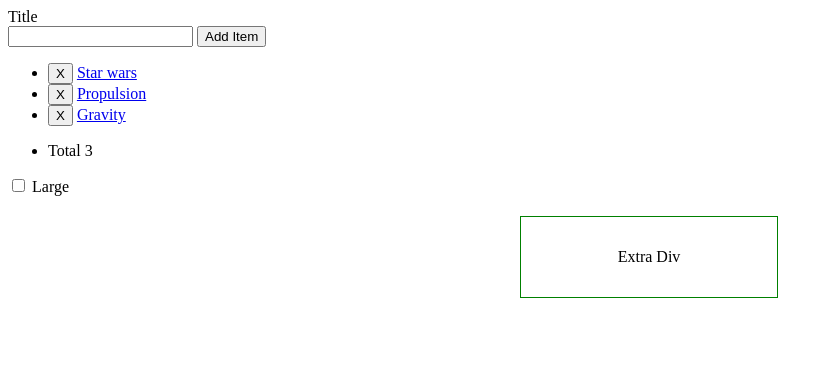
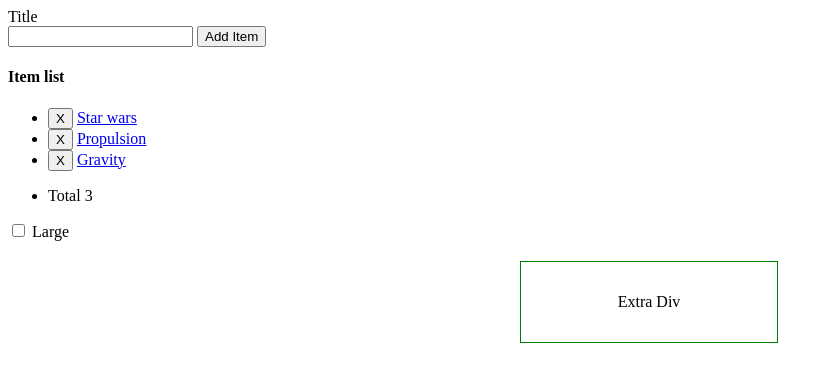
Before and after one commit to tmorozov/try-vue, a plain HTML site: page index.html in a window 1280 px wide. Shown: the whole page, without its empty margins (0-833 px from the left). Drawn offline with Linux system fonts and the light colour scheme.

Commit message:
conditions in dom

```diff
--- a/index.html
+++ b/index.html
@@ -33,6 +33,11 @@
         <input id="itemForm" v-model="input" v-on:keypress.enter="addItem"/>
         <button v-on:click="addItem">{{buttonText}}</button>
       </div>
+
+      <template v-if="items.length">
+        <h4>
+          Item list
+        </h4>
         <ul>
           <li v-for="(item, index) in items">
             <button v-on:click="removeItem(index)">X</button>
@@ -42,6 +47,8 @@
         <ul>
           <li>Total {{totalRows}}</li>
         </ul>
+      </template>
+      <p v-else>No items in list</p>
 
       <form>
         <label>
```
Lines whose indentation alone changed are shown as unchanged.
